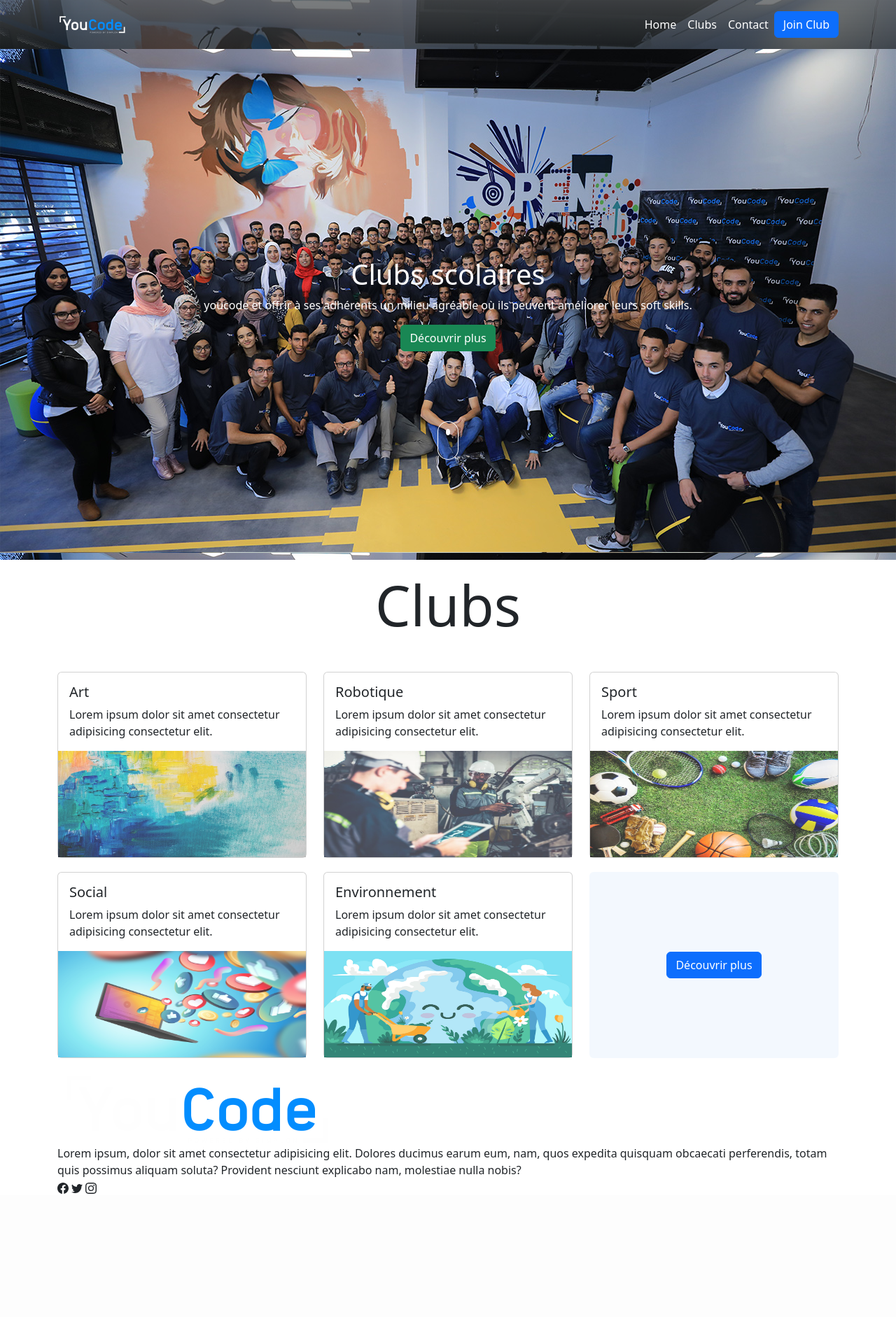
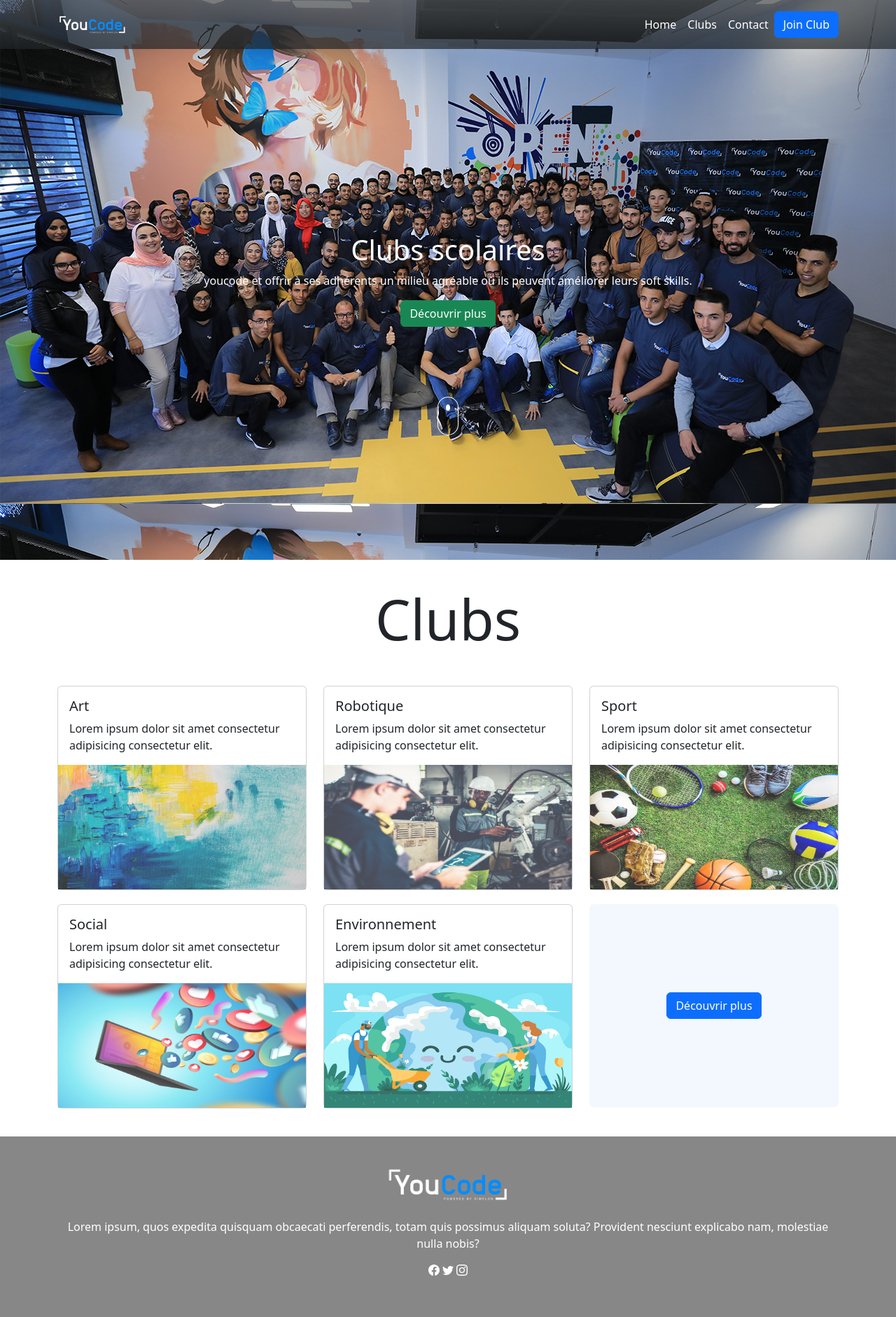
Before and after one commit to Yeto2/clubManagment-php, a PHP site: page / in a window 1280 px wide. Shown: the whole page at 70% size. Before the commit the page ends 1706 px from the top, so only its background shows below. Run offline with PHP 8.4, Linux system fonts and the light colour scheme.

Commit message:
club section and modals

```diff
--- a/css/style.css
+++ b/css/style.css
@@ -13,9 +13,12 @@
         justify-content: center;
 
 }
-    nav.navbar.navbar-expand-lg.bg-dark.bg-gradient {
-        padding: 15px 0px;
-    }
+nav.navbar.navbar-expand-lg.bg-dark.bg-gradient {
+    padding: 15px 0px;
+    position: absolute;
+    width: 100%;
+    z-index: 10;
+}
 
 .navbar-logo img{
     width: 100px;
@@ -23,12 +26,14 @@
 .navbar-toggler{
     border: 1px solid white !important;
 }
-
+.modal-backdrop.show {
+    z-index: 3;
+}
 /** hero section */
 
 .hero-sections {
     background: #00000099;
-    height: calc(100vh - 70px);
+    height: calc(100vh);
     display: flex;
     flex-direction: column;
     justify-content: center;
@@ -101,7 +106,7 @@ h3:hover::after {
 }
 
 .club-section {
-    margin: 0px auto;
+    margin: 20px auto;
     display: flex;
     flex-direction: column;
     justify-content: flex-start;
@@ -120,7 +125,7 @@ h3:hover::after {
 
 .card-join {
     border-color: transparent;
-    height: 100%;
+    height: 290px;
     display: flex;
     align-items: center;
     justify-content: center;
@@ -128,10 +133,24 @@ h3:hover::after {
 }
 
 .card img {
-    height: 152px;
+    height: 178px;
     opacity: 0.8;
 }
 
+/** --------- footer */
+footer .container img {
+    width: 180px;
+    margin-bottom: 25px;
+}
+footer {
+    background: #00000078;
+    color: white;
+    text-align: center;
+    padding: 45px 0px;
+}
+.icons {
+    padding: 12px 0px;
+}
 
 /*  ---------------media query */
 
--- a/footer.php
+++ b/footer.php
@@ -2,7 +2,7 @@
     <div class="container">
         <img src="images/logo.png" alt="logo">
         <div class="footTxt">
-            Lorem ipsum, dolor sit amet consectetur adipisicing elit. Dolores ducimus earum eum, nam, quos expedita quisquam obcaecati perferendis, totam quis possimus aliquam soluta? Provident nesciunt explicabo nam, molestiae nulla nobis?
+            Lorem ipsum, quos expedita quisquam obcaecati perferendis, totam quis possimus aliquam soluta? Provident nesciunt explicabo nam, molestiae nulla nobis?
         </div>
         <div class="icons">
         <svg xmlns="http://www.w3.org/2000/svg" width="16" height="16" fill="currentColor" class="bi bi-facebook" viewBox="0 0 16 16">
```
